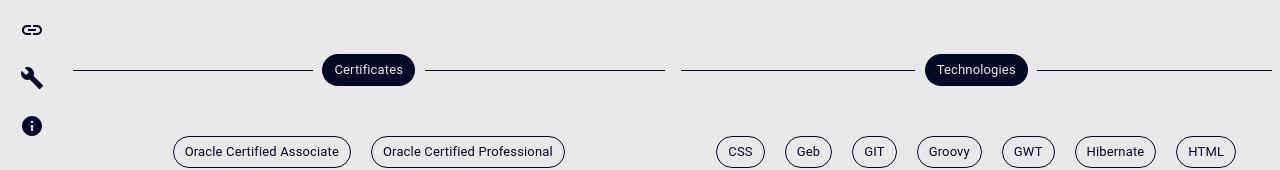
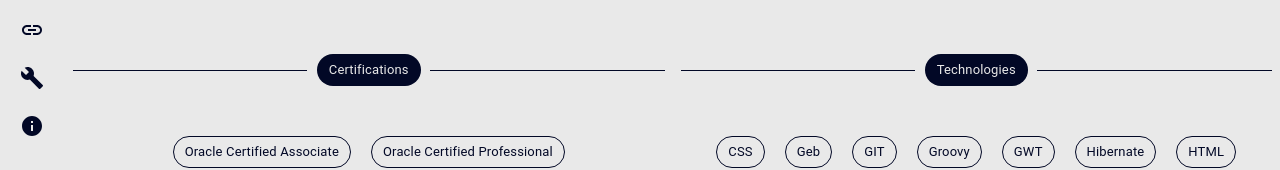
Before and after one commit to recbauga03/profile, a React (Create React App) app: page /#/skills in a window 1280 px wide. Shown: the part 210-380 px from the top of the page. Built offline with nearby package versions, Linux system fonts and the light colour scheme.

Commit message:
Label Updates

```diff
--- a/src/data/config.ts
+++ b/src/data/config.ts
@@ -33,7 +33,7 @@
       icon: LightbulbIcon,
     },
     {
-      text: "Online Certifications",
+      text: "Online Certificates",
       path: "/onlineCert",
       icon: WorkspacePremiumIcon,
     },
--- a/src/features/profile/components/Skills.tsx
+++ b/src/features/profile/components/Skills.tsx
@@ -98,7 +98,7 @@
         <Grid xs={2} sm={1} md={1}>
           <Item className="skillsContainer">
             <Divider id="dividerCert">
-              <Chip label="Certificates" />
+              <Chip label="Certifications" />
             </Divider>
             {certifications}
           </Item>
```
